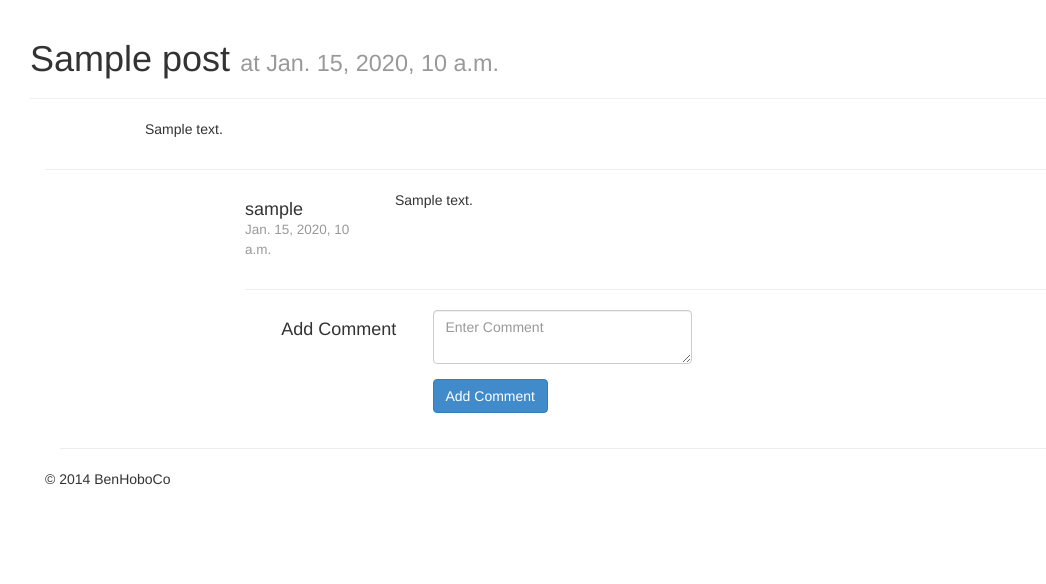
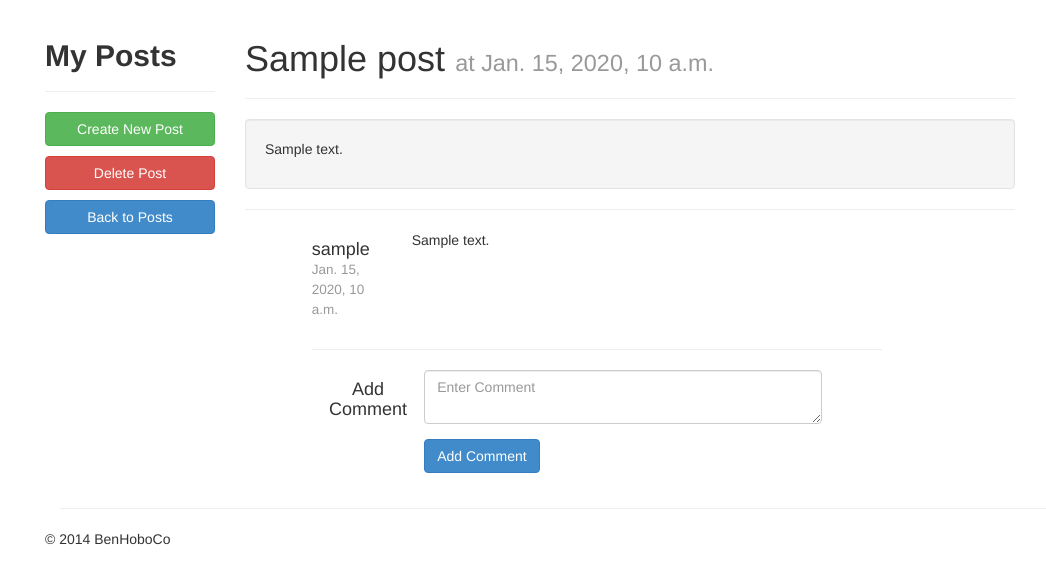
Before and after one commit to tpolasek/cmput410-project, a Django app: page /posts/1/ in a window 1280 px wide. Shown: the part 51-635 px from the top of the page, without its empty margins (10-1056 px from the left). Run offline with Django 3.2, Linux system fonts and the light colour scheme; a user stored in the database is signed in; tables that the repository leaves empty hold one stand-in row (values such as "Sample post"); some libraries are stand-ins or nearby versions.

Commit message:
Posts have new lipstick and makeup

```diff
--- a/BenHoboCo/social/views.py
+++ b/BenHoboCo/social/views.py
@@ -187,17 +187,17 @@ def create_post(request, author_name = None ):
     if request.method == "POST":
         access = request.POST['access']
         c = request.POST['content']
-
+        post_title = request.POST['title']
         t = request.POST['content_type']
         if t == "markup":
             import markdown2
             c = markdown2.markdown(c)
         elif t == "text":
-            c = "<pre>"+c+"</pre>"
+            c = c
         else:
             pass
 
-        p = Post(author=a, visibility=access, content=c)
+        p = Post(author=a, visibility=access, content=c, title=post_title)
         p.save()
 
         return HttpResponseRedirect("/authors/" + u.username )
--- /dev/null
+++ b/BenHoboCo/templates/social/manageProfile.html
@@ -0,0 +1,4 @@
+{% extends 'social/base.html' %}
+{% block block_body %}
+
+{% endblock %}
--- a/BenHoboCo/templates/social/post.html
+++ b/BenHoboCo/templates/social/post.html
@@ -1,22 +1,33 @@
 {% extends 'social/base.html' %}
 {% block block_body %}
 <div class="row">
+	<div class="col-md-2">
+		<div class="page-header">
+			<h2><strong> My Posts </strong></h2>
+		</div>
+		<div class="list-group">
+			<p><a href="/posts/create" class="btn btn-success btn-block">Create New Post</a></p>
+			<p><a href="/posts/{{user_post.id}}/delete" class="btn btn-danger btn-block">Delete Post</a></p>
+			<p><a href="/posts/" class="btn btn-primary btn-block">Back to Posts</a></p>
+
+		</div>
+	</div>
+	<div class="col-md-8">
 		<div class="page-header">
 			<h1>{{user_post.title}} <small>at {{user_post.pubDate}}</small></h1>
 		</div>
-	<div class="col-md-6 col-md-offset-1">
+		<div class="well">
 			<p>{{user_post.content | safe}}</p>
-	</div>
 		</div>
 		<hr/>
 		<div class="row">
-	<div class="col-md-9 col-md-offset-2">
+			<div class="col-md-9 col-md-offset-1">
 				{% for comment in user_post.comment_set.all %}
 				<div class="row">
 					<div class="col-md-2">
 						<h4>{{comment.author}}<br/><small>{{comment.pubDate}}</small></h4>
 					</div>
-			<div class="col-md-4">
+					<div class="col-md-9">
 						<p>{{comment.comment}}</p>
 					</div>
 				</div>
@@ -25,7 +36,7 @@
 				<div class="row col-md-3">
 					<h4 class="text-center">Add Comment</h4>
 				</div>
-		<div class="row col-md-4">
+				<div class="row col-md-9">
 					<form method="POST" action="/posts/{{user_post.id}}/comment/" role="form">
 						{% csrf_token %}
 						<!-- error messages for invalid post stuff here -->
@@ -39,4 +50,6 @@
 				</div>
 			</div>
 		</div>
+	</div>
+</div>
 {% endblock %}
```
Also changed, not shown: BenHoboCo/templates/social/createPost.html (+19 -14 lines), BenHoboCo/templates/social/posts.html (+7 -4 lines). Lines whose indentation alone changed are shown as unchanged.
